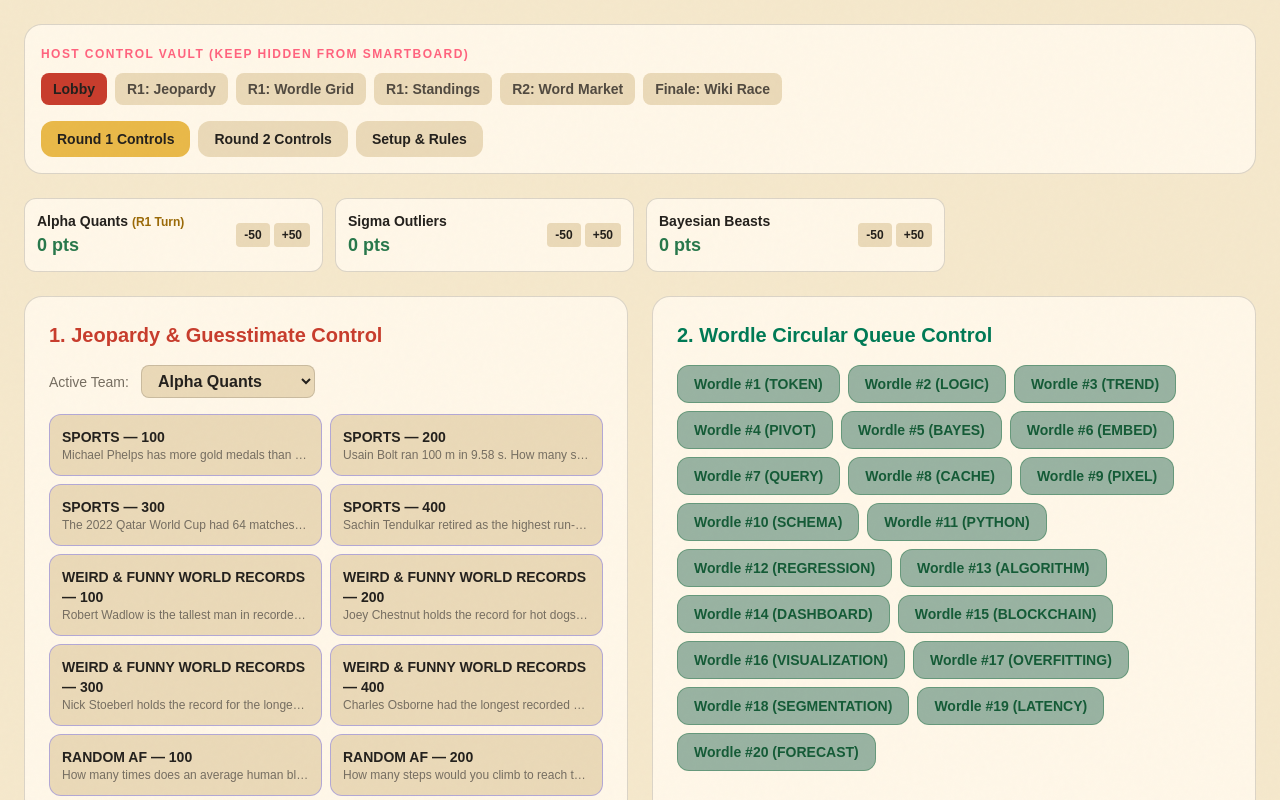
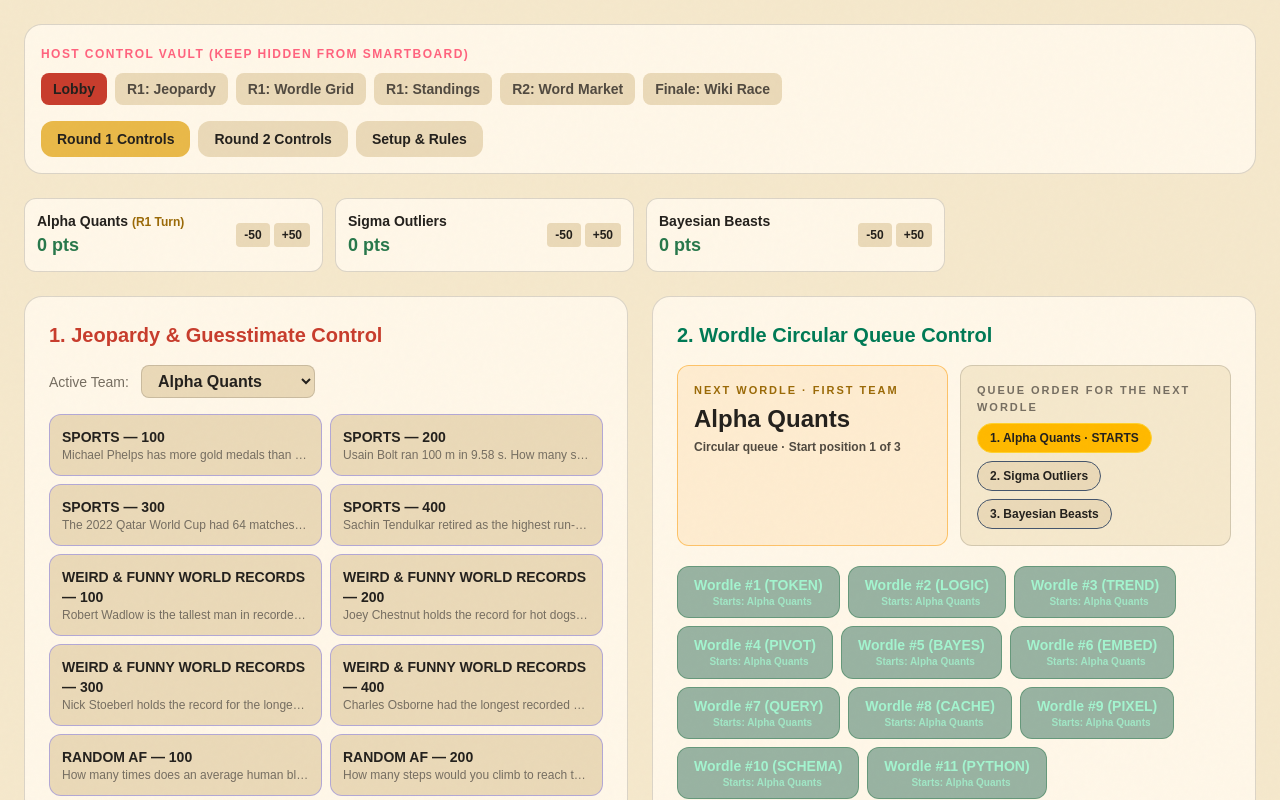
Before and after one commit to rampo-kun/GuessGriddle, a Next.js app: page /x-admin-vault in a window 1280 px wide. Shown: the top 800 px of the page. Built offline with nearby package versions, Linux system fonts and the light colour scheme.

Commit message:
probably final changes

```diff
--- a/src/app/x-admin-vault/page.tsx
+++ b/src/app/x-admin-vault/page.tsx
@@ -47,6 +47,25 @@ export default function AdminVaultPage() {
     const activeWordle = store.wordles.find((w) => w.id === store.activeWordleId);
     const currentJeopardyTeam = store.teams[store.jeopardyTurnIndex];
     const currentR2Team = store.teams[store.r2TurnIndex];
+    const wordleTeamCount = store.teams.length;
+    const nextWordleStartingIndex = wordleTeamCount > 0
+        ? store.wordleCountCompleted % wordleTeamCount
+        : -1;
+    const nextWordleStartingTeam = nextWordleStartingIndex >= 0
+        ? store.teams[nextWordleStartingIndex]
+        : undefined;
+    const activeWordleTurnIndex = activeWordle && wordleTeamCount > 0
+        ? (activeWordle.startingTeamIndex + activeWordle.guesses.length) % wordleTeamCount
+        : -1;
+    const activeWordleTeam = activeWordleTurnIndex >= 0
+        ? store.teams[activeWordleTurnIndex]
+        : undefined;
+    const followingWordleTeam = activeWordle && wordleTeamCount > 0 && !activeWordle.isCompleted
+        ? store.teams[(activeWordleTurnIndex + 1) % wordleTeamCount]
+        : nextWordleStartingTeam;
+    const nextPuzzleStartingTeam = activeWordle && !activeWordle.isCompleted && wordleTeamCount > 0
+        ? store.teams[(activeWordle.startingTeamIndex + 1) % wordleTeamCount]
+        : nextWordleStartingTeam;
 
     return (
         <div className="min-h-screen bg-slate-950 text-slate-100 p-6">
@@ -216,25 +235,71 @@ export default function AdminVaultPage() {
                             2. Wordle Circular Queue Control
                         </h2>
 
+                        <div className="mb-5 grid grid-cols-1 gap-3 lg:grid-cols-2">
+                            <div className="rounded-xl border border-amber-500/50 bg-amber-500/10 p-4">
+                                <p className="text-[11px] font-black uppercase tracking-[.18em] text-amber-300">Next Wordle · First team</p>
+                                <p className="mt-1 text-2xl font-black text-white">
+                                    {nextPuzzleStartingTeam?.name ?? 'Add teams to see the queue'}
+                                </p>
+                                <p className="mt-1 text-xs font-semibold text-slate-300">
+                                    Circular queue · Start position {nextWordleStartingIndex >= 0 ? nextWordleStartingIndex + 1 : '—'} of {wordleTeamCount || '—'}
+                                </p>
+                            </div>
+                            <div className="rounded-xl border border-slate-700 bg-slate-950 p-4">
+                                <p className="text-[11px] font-black uppercase tracking-[.18em] text-slate-400">Queue order for the next Wordle</p>
+                                <div className="mt-2 flex flex-wrap gap-2">
+                                    {wordleTeamCount > 0 ? store.teams.map((team, offset) => {
+                                        const queueIndex = (nextWordleStartingIndex + offset) % wordleTeamCount;
+                                        const isFirst = offset === 0;
+                                        return (
+                                            <span key={team.id} className={`rounded-full border px-3 py-1.5 text-xs font-extrabold ${isFirst ? 'border-amber-300 bg-amber-400 text-slate-950' : 'border-slate-600 bg-slate-800 text-slate-100'}`}>
+                                                {offset + 1}. {store.teams[queueIndex].name}{isFirst ? ' · STARTS' : ''}
+                                            </span>
+                                        );
+                                    }) : <span className="text-sm text-slate-400">No teams configured yet.</span>}
+                                </div>
+                            </div>
+                        </div>
+
                         <div className="flex flex-wrap gap-2 mb-6">
                             {store.wordles.map((w) => (
                                 <button
                                     key={w.id}
                                     onClick={() => store.openWordle(w.id)}
                                     className={`px-4 py-2 rounded-xl font-bold text-sm border ${w.isCompleted
-                                            ? 'bg-slate-950 border-slate-800 text-slate-600'
-                                            : 'bg-emerald-900/40 border-emerald-500 text-emerald-800'
+                                            ? 'bg-slate-950 border-slate-700 text-slate-400'
+                                            : 'bg-emerald-900/40 border-emerald-500 text-emerald-200 hover:bg-emerald-900/70'
                                         }`}
                                 >
                                     Wordle #{w.number} ({w.targetWord})
+                                    <span className="ml-2 block text-[10px] font-semibold opacity-80">
+                                        Starts: {nextPuzzleStartingTeam?.name ?? 'Waiting for teams'}
+                                    </span>
                                 </button>
                             ))}
                         </div>
 
                         {activeWordle && (
                             <div className="bg-slate-950 border border-emerald-500 rounded-xl p-4">
+                                <div className="mb-4 grid grid-cols-1 gap-3 sm:grid-cols-3">
+                                    <div className="rounded-lg border border-emerald-500/60 bg-emerald-500/10 p-3">
+                                        <p className="text-[10px] font-black uppercase tracking-widest text-emerald-300">Playing now</p>
+                                        <p className="mt-1 text-lg font-black text-white">{activeWordle.isCompleted ? 'Puzzle complete' : activeWordleTeam?.name ?? 'No team'}</p>
+                                        <p className="text-[11px] text-slate-300">Turn {activeWordle.guesses.length + 1}</p>
+                                    </div>
+                                    <div className="rounded-lg border border-sky-500/60 bg-sky-500/10 p-3">
+                                        <p className="text-[10px] font-black uppercase tracking-widest text-sky-300">Next in this queue</p>
+                                        <p className="mt-1 text-lg font-black text-white">{followingWordleTeam?.name ?? '—'}</p>
+                                        <p className="text-[11px] text-slate-300">After the current guess</p>
+                                    </div>
+                                    <div className="rounded-lg border border-amber-500/60 bg-amber-500/10 p-3">
+                                        <p className="text-[10px] font-black uppercase tracking-widest text-amber-300">First team next Wordle</p>
+                                        <p className="mt-1 text-lg font-black text-white">{nextPuzzleStartingTeam?.name ?? '—'}</p>
+                                        <p className="text-[11px] text-slate-300">Queue rotates by one team</p>
+                                    </div>
+                                </div>
                                 <div className="flex justify-between items-center mb-3 gap-3">
-                                    <span className="text-sm font-bold text-amber-700">
+                                    <span className="text-sm font-bold text-amber-300">
                                         SECRET WORD: {activeWordle.targetWord}
                                     </span>
                                     <button
```
Also changed, not shown: 1 other file (tests, documents, lock files or other folders).
